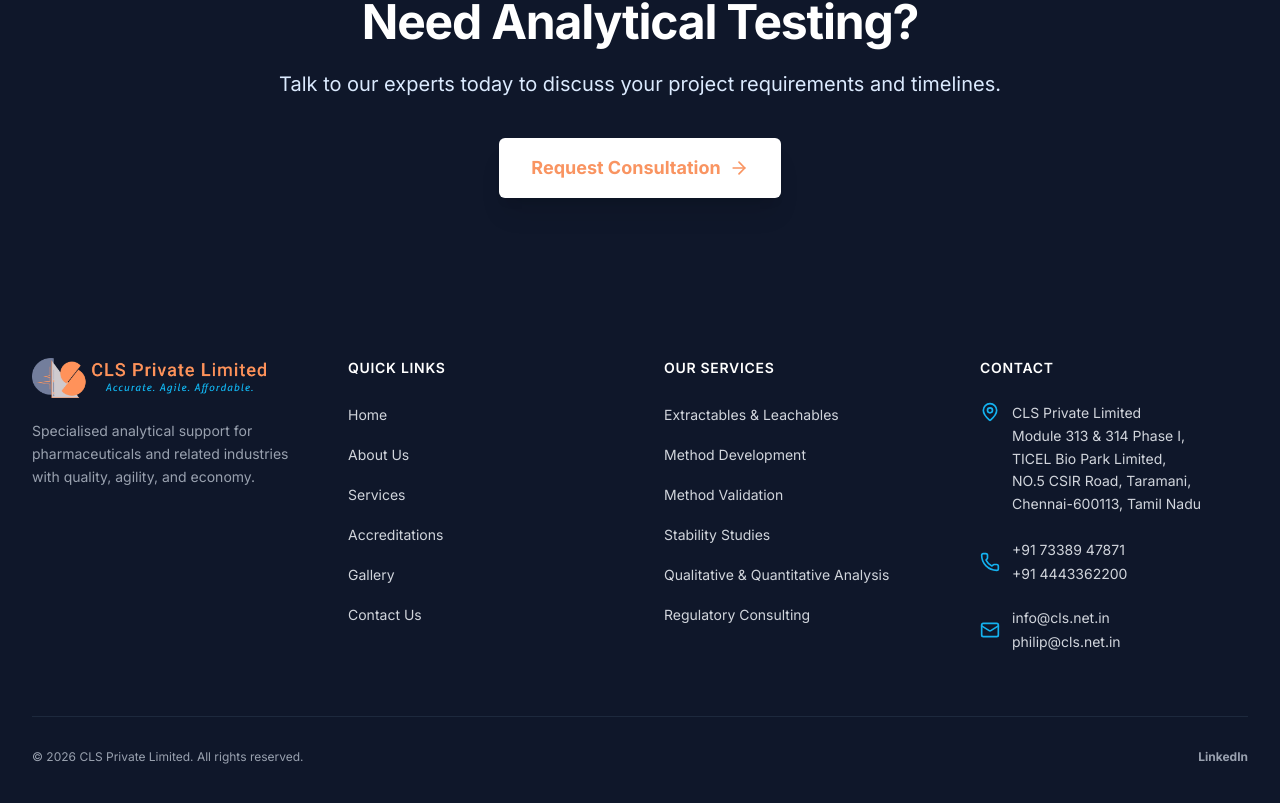
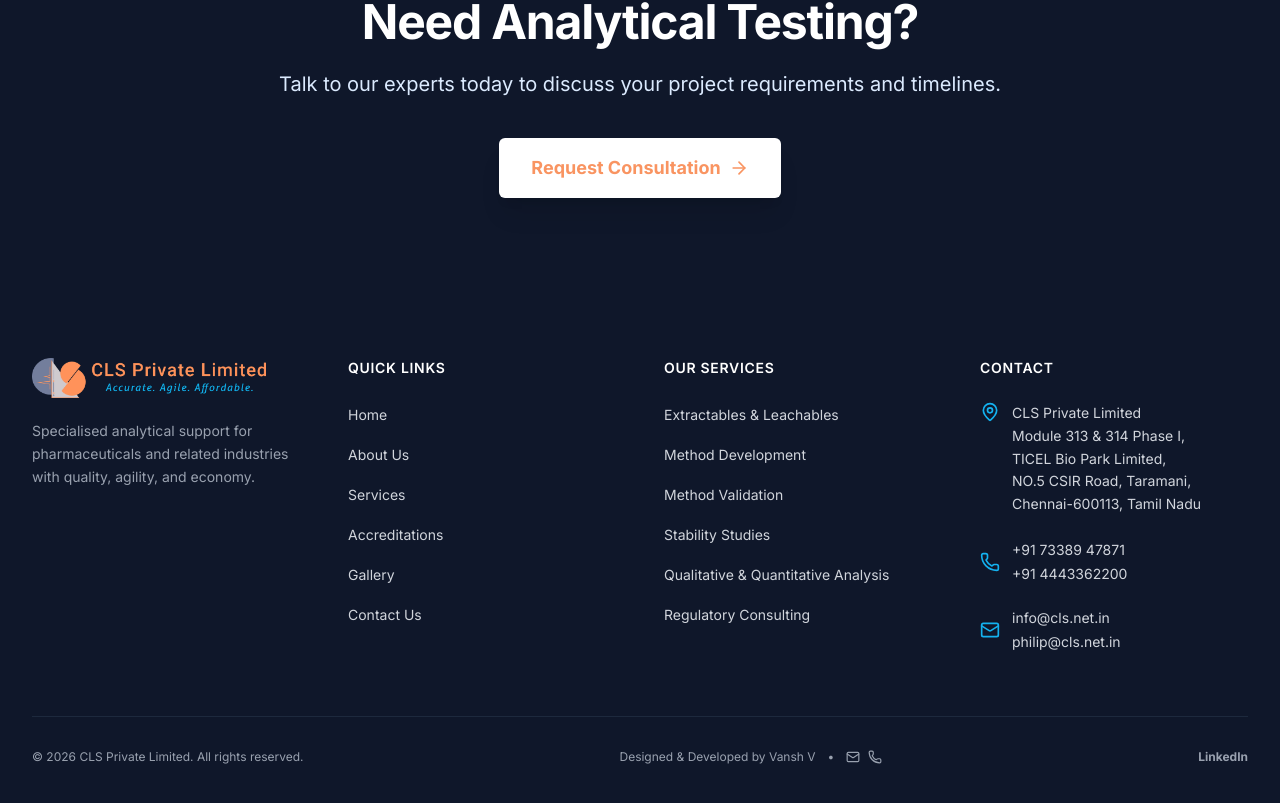
Before and after one commit to RealVansh/cls, a Next.js app: page / in a window 1280 px wide. Shown: the part 9544-10347 px from the top of the page. Built offline with nearby package versions, Linux system fonts and the light colour scheme.

Commit message:
Update Footer.tsx

```diff
--- a/src/components/layout/Footer.tsx
+++ b/src/components/layout/Footer.tsx
@@ -110,10 +110,23 @@ export default function Footer() {
         </div>
 
         {/* Bottom Bar */}
-        <div className="mt-16 flex flex-col items-center justify-between gap-4 border-t border-slate-800 pt-8 sm:flex-row">
-          <p className="text-xs text-gray-400">
+        <div className="mt-16 flex flex-col items-center justify-between gap-6 border-t border-slate-800 pt-8 lg:flex-row lg:gap-4">
+          <p className="text-xs text-gray-400 text-center lg:text-left">
             &copy; {new Date().getFullYear()} CLS Private Limited. All rights reserved.
           </p>
+
+          {/* Credits */}
+          <div className="flex items-center gap-2 text-xs text-gray-400">
+            <span>Designed & Developed by Vansh V</span>
+            <span className="mx-1">•</span>
+            <a href="mailto:vanshv0920@gmail.com" className="hover:text-brand-accent transition-colors" aria-label="Email Vansh" title="Email Vansh">
+              <Mail className="h-3.5 w-3.5" />
+            </a>
+            <a href="tel:7010526173" className="hover:text-brand-accent transition-colors" aria-label="Call Vansh" title="Call Vansh">
+              <Phone className="h-3.5 w-3.5" />
+            </a>
+          </div>
+
           <a href="https://www.linkedin.com/company/cls-net-in/" target="_blank" rel="noopener noreferrer" className="text-xs font-bold text-gray-400 hover:text-white transition-colors">
             LinkedIn
           </a>
```
